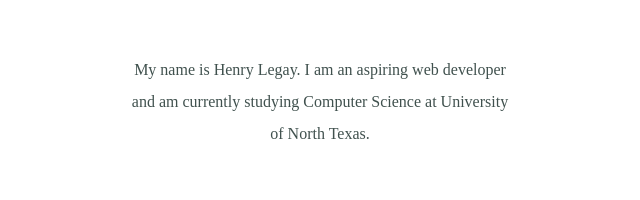
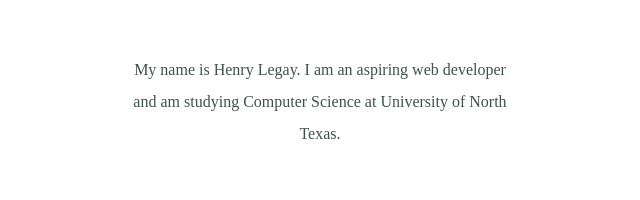
Before and after one commit to henlegay/cv, a plain HTML site: page index.html in a window 1280 px wide. Shown: the part 1398-1598 px from the top of the page, 320-960 px from the left. Drawn offline with Linux system fonts and the light colour scheme.

Commit message:
Update index.html

```diff
--- a/index.html
+++ b/index.html
@@ -22,7 +22,7 @@
     <div class="profile">
       <h2>Hello!</h2>
       <img class="propic" src="images/resized_propic.jpeg" alt="" width="" height="">
-      <p class="intro">My name is Henry Legay. I am an aspiring web developer and am currently studying Computer Science at University of North Texas.</p>
+      <p class="intro">My name is Henry Legay. I am an aspiring web developer and am studying Computer Science at University of North Texas.</p>
     </div>
     <hr>
     <div class="skills">
```
